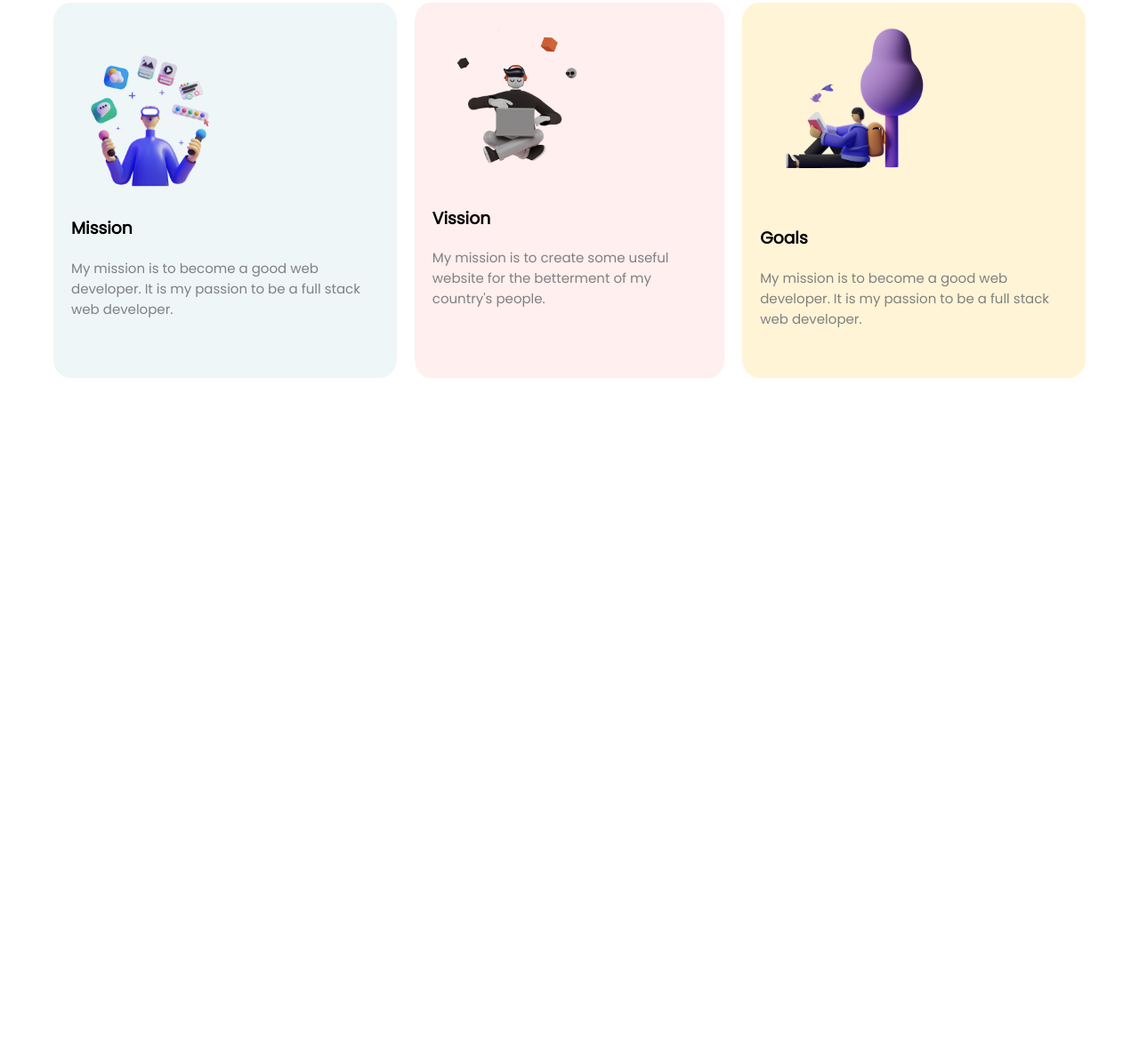
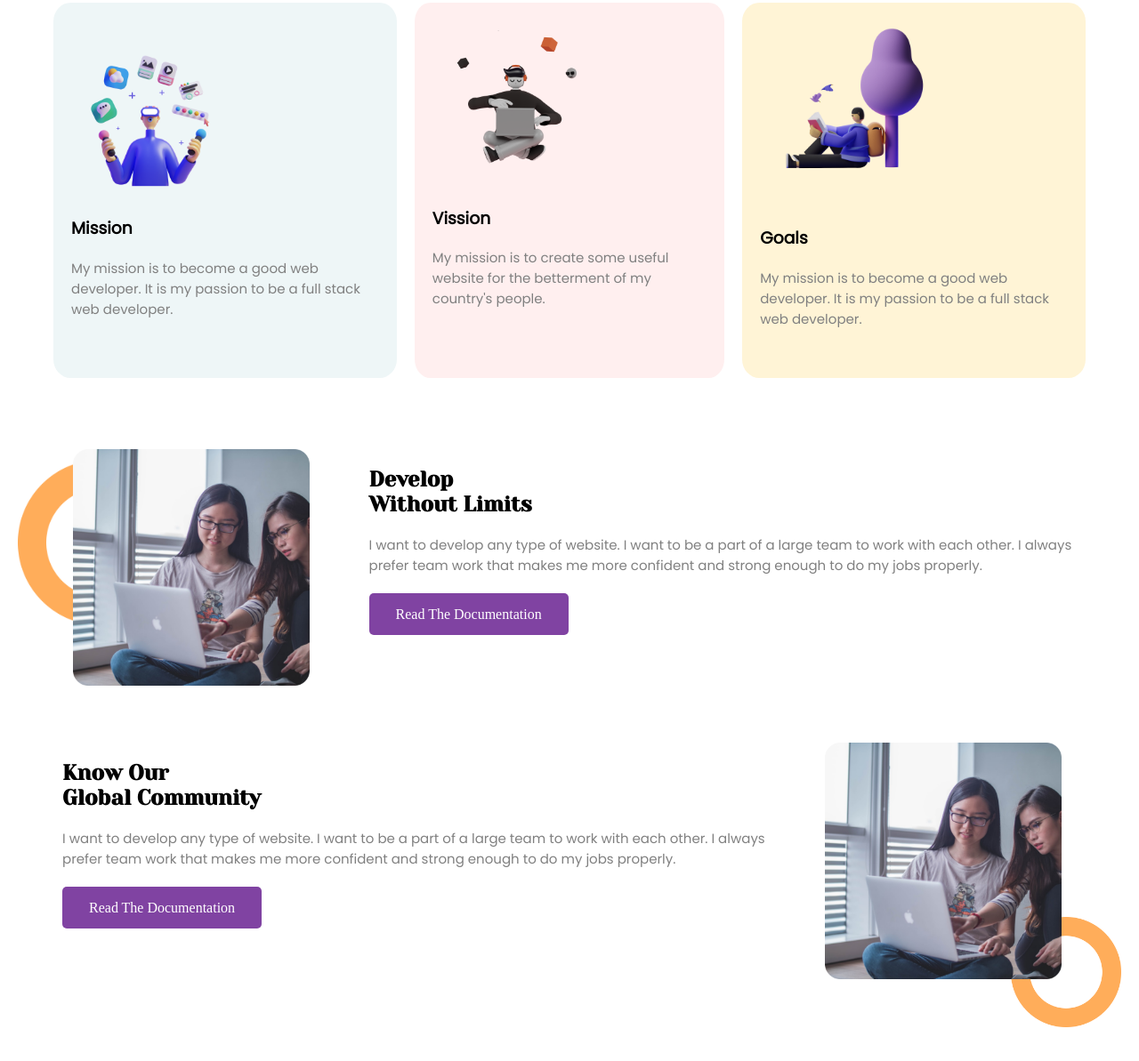
Before and after one commit to shahdat-sajib/assignment-1, a plain HTML site: page index.html in a window 1280 px wide. Shown: the part 703-1896 px from the top of the page at 89% size. Before the commit the page ends 1188 px from the top, so only its background shows below. Drawn offline with Linux system fonts and the light colour scheme.

Commit message:
develop & community part added

```diff
--- a/index.html
+++ b/index.html
@@ -68,5 +68,43 @@
             </div>
         </div>
     </section>
+
+    <section class="section-3">
+        <div class="half-side">
+            <img src="./images/pictures/coding.png" alt="">
+        </div>
+
+        <div class="develop-part">
+            <h2 class="h2-text">
+                Develop<br>
+                Without Limits
+            </h2>
+            <p class="paragraph">I want to develop any type of website. I want to
+                be a part of a large team to work with each other.
+                I always prefer team work that makes me more
+                confident and strong enough to do my jobs properly.
+            </p>
+            <a target="_blank" class="color-btn" href="https://www.linkedin.com/">Read The Documentation</a>
+        </div>
+    </section>
+
+    <section class="section-4">
+        <div class="develop-part2">
+            <h2 class="h2-text">
+                Know Our<br>
+                Global Community
+            </h2>
+            <p class="paragraph">I want to develop any type of website. I want to
+                be a part of a large team to work with each other.
+                I always prefer team work that makes me more
+                confident and strong enough to do my jobs properly.
+            </p>
+            <a target="_blank" class="color-btn" href="https://www.linkedin.com/">Read The Documentation</a>
+        </div>
+
+        <div class="half-side">
+            <img src="./images/pictures/coding.png" alt="">
+        </div>
+    </section>
 </body>
 </html>
--- a/style.css
+++ b/style.css
@@ -97,3 +97,35 @@ padding: 40px 20px;
     border-radius: 5%;
     padding: 20px;
 }
+
+.h2-text{
+    font-family: 'Yeseva One', cursive;
+}
+
+.section-3{
+    display: flex;
+    background-image: url(images/shapes/shape-1.png);
+    background-repeat: no-repeat;
+    background-size: 15%;
+    padding-top: 60px;
+    background-position-x: left;
+    background-position-y: center;
+}
+
+.develop-part{
+    padding-right: 50px;
+}
+.develop-part2{
+    padding-left: 50px;
+}
+
+.section-4{
+    display: flex;
+    background-image: url(images/shapes/shape-1.png);
+    background-repeat: no-repeat;
+    background-size: 10%;
+    padding-top: 60px;
+    padding-bottom: 50px;
+    background-position-x: right;
+    background-position-y: bottom;
+}
```
